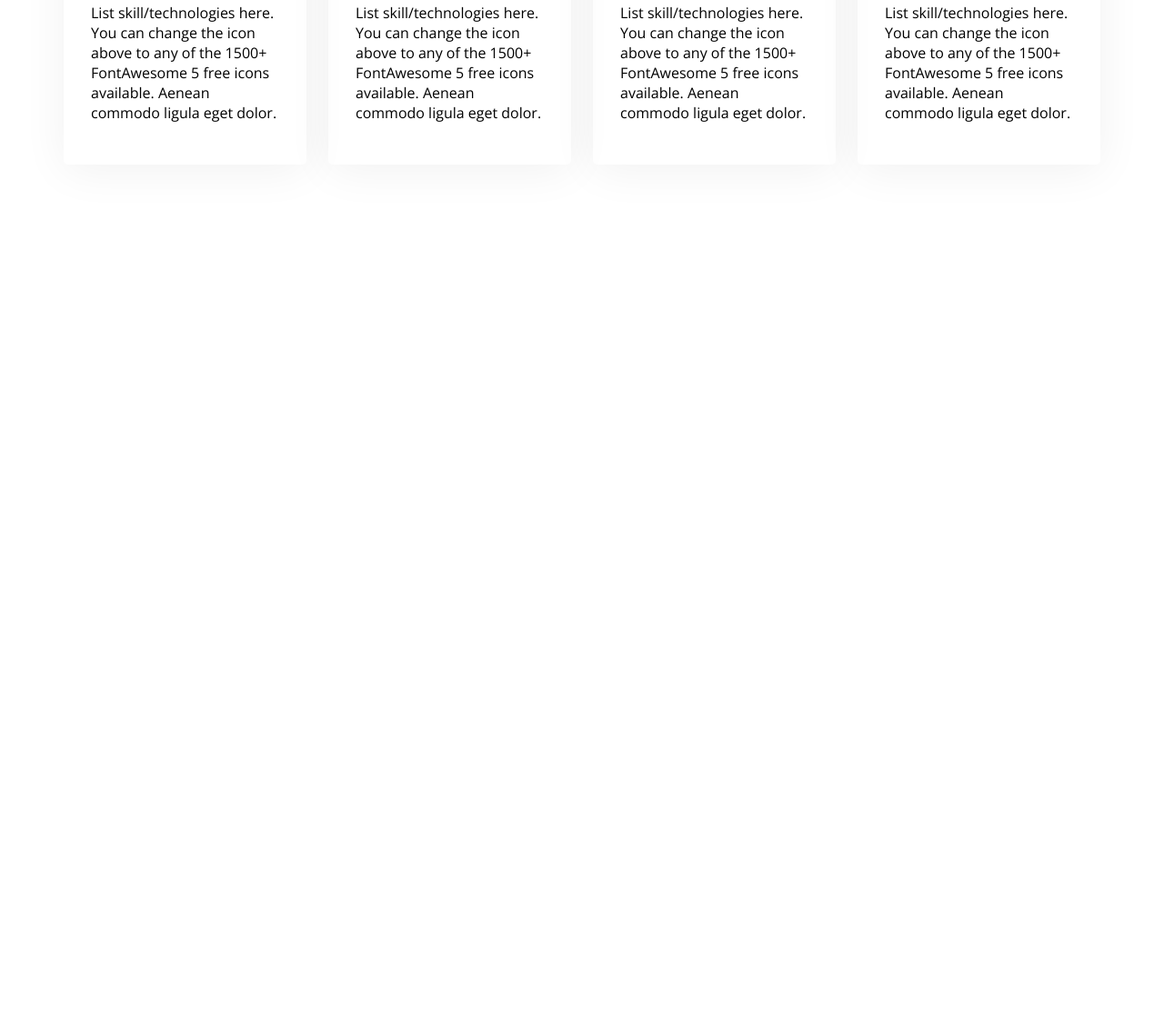
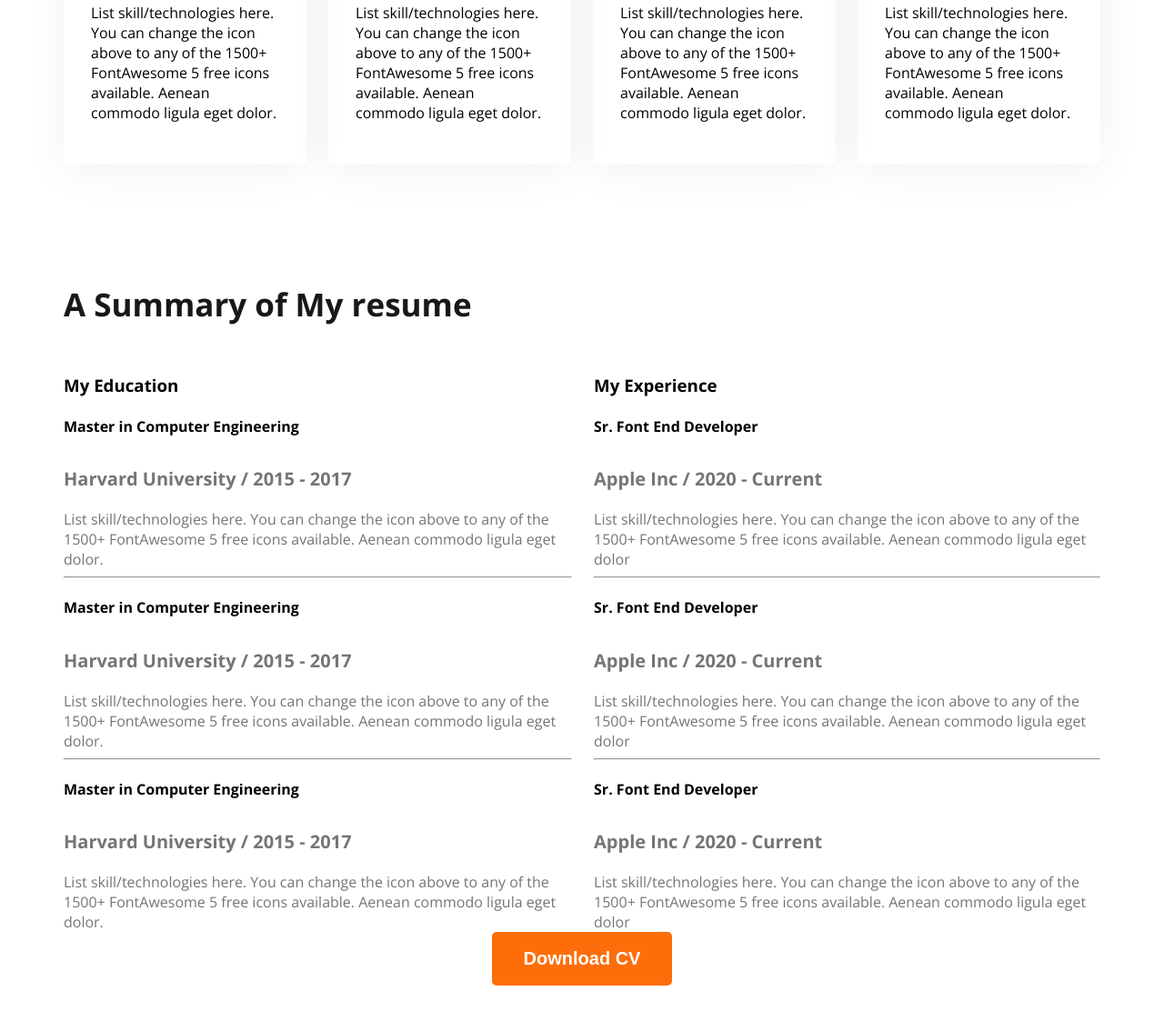
Before and after one commit to MuyenHasan/webdevelop-portfolio, a plain HTML site: page index.html in a window 1280 px wide. Shown: the part 2081-3204 px from the top of the page at 91% size. Before the commit the page ends 2392 px from the top, so only its background shows below. Drawn offline with nearby package versions, Linux system fonts and the light colour scheme.

Commit message:
added 4th time

```diff
--- a/index.html
+++ b/index.html
@@ -85,6 +85,60 @@
                 </div>
             </div>
         </section>
+        <section class="resume">
+            <h3 class="section-title">A Summary of My resume </h3>
+            <div class="resume-container">
+                <div class="resume-column">
+                    <h3 class="resume-column-title">My Education</h3>
+                    <div class="experience">
+                        <h4 class="experience-title">Master in Computer Engineering</h4>
+                        <h5 class="experience-sub-title">Harvard University / 2015 - 2017</h5>
+                        <div class="experience-description">List skill/technologies here. You can change the icon above
+                            to any of the 1500+ FontAwesome 5 free icons available. Aenean commodo ligula eget dolor.</div>
+                    </div>
+                    <hr>
+                    <div class="experience">
+                        <h4 class="experience-title">Master in Computer Engineering</h4>
+                        <h5 class="experience-sub-title">Harvard University / 2015 - 2017</h5>
+                        <div class="experience-description">List skill/technologies here. You can change the icon above
+                            to any of the 1500+ FontAwesome 5 free icons available. Aenean commodo ligula eget dolor.</div>
+                    </div>
+                    <hr>
+                    <div class="experience">
+                        <h4 class="experience-title">Master in Computer Engineering</h4>
+                        <h5 class="experience-sub-title">Harvard University / 2015 - 2017</h5>
+                        <div class="experience-description">List skill/technologies here. You can change the icon above
+                            to any of the 1500+ FontAwesome 5 free icons available. Aenean commodo ligula eget dolor.</div>
+                    </div>
+                </div>
+                <div class="resume-column">
+                    <h3 class="resume-column-title">My Experience</h3>
+                    <div class="experience">
+                        <h4 class="experience-title">Sr. Font End Developer</h4>
+                        <h5 class="experience-sub-title">Apple Inc / 2020 - Current</h5>
+                        <div class="experience-description">List skill/technologies here. You can change the icon above
+                            to any of the 1500+ FontAwesome 5 free icons available. Aenean commodo ligula eget dolor</div>
+                    </div>
+                    <hr>
+                    <div class="experience">
+                        <h4 class="experience-title">Sr. Font End Developer</h4>
+                        <h5 class="experience-sub-title">Apple Inc / 2020 - Current</h5>
+                        <div class="experience-description">List skill/technologies here. You can change the icon above
+                            to any of the 1500+ FontAwesome 5 free icons available. Aenean commodo ligula eget dolor</div>
+                    </div>
+                    <hr>
+                    <div class="experience">
+                        <h4 class="experience-title">Sr. Font End Developer</h4>
+                        <h5 class="experience-sub-title">Apple Inc / 2020 - Current</h5>
+                        <div class="experience-description">List skill/technologies here. You can change the icon above
+                            to any of the 1500+ FontAwesome 5 free icons available. Aenean commodo ligula eget dolor</div>
+                    </div>
+                </div>
+            </div>
+            <div class="text-center resume-download-cv">
+                <button class="btn-primary">Download CV</button>
+            </div>
+        </section>
     </main>
     <footer>
 
--- a/styles/portfolio.css
+++ b/styles/portfolio.css
@@ -141,3 +141,23 @@ main section{
     border-radius: 5px;
     box-shadow: 0px 6px 50px 0px rgba(0, 0, 0, 0.06);
 }
+/* resume section design */
+.resume-container{
+    display: flex;
+    gap: 24px;
+}
+.experience-sub-title{
+    font-size: 20px;
+    font-weight: bold;
+    margin-bottom: 20px;
+}
+.experience-description, .experience-sub-title{
+    color: #757575;
+
+}
+resume hr{
+    margin: 30px;
+}
+.resume-downloadcv{
+    margin-top: 50px;
+}
```
